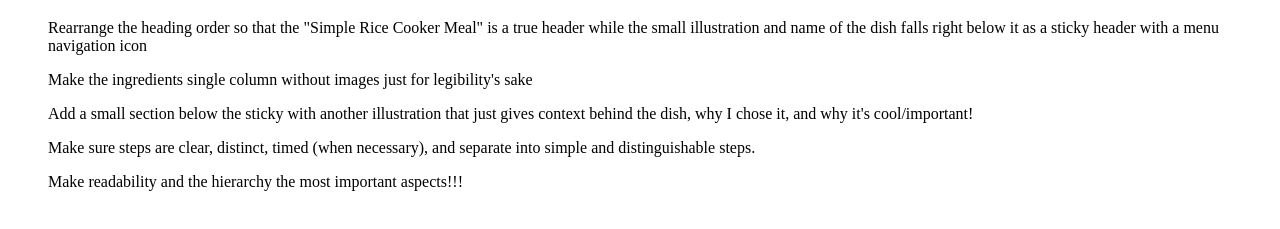
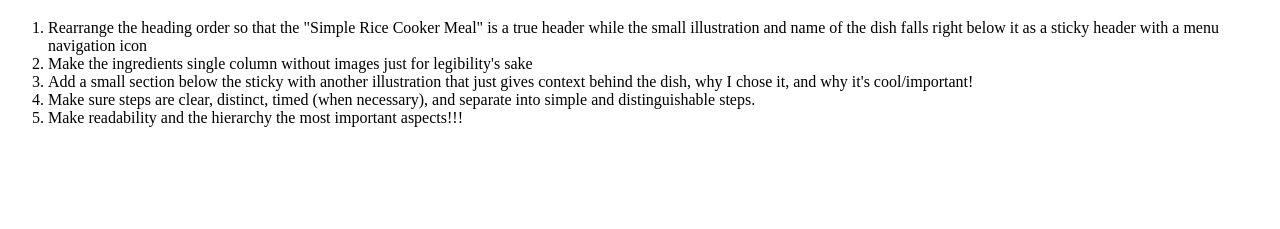
Before and after one commit to kevinhe97/iffall2018, a plain HTML site: page recipe-wireframe/feedback-notes.html in a window 1280 px wide. Shown: the part 61-290 px from the top of the page. Drawn offline with Linux system fonts and the light colour scheme.

Commit message:
Add files via upload

```diff
--- a/recipe-wireframe/feedback-notes.html
+++ b/recipe-wireframe/feedback-notes.html
@@ -7,11 +7,13 @@
 
 <h1>Feedback Notes - Kevin He</h1>
 
-<ol>Rearrange the heading order so that the "Simple Rice Cooker Meal" is a true header while the small illustration and name of the dish falls right below it as a sticky header with a menu navigation icon</ol>
-<ol>Make the ingredients single column without images just for legibility's sake</ol>
-<ol>Add a small section below the sticky with another illustration that just gives context behind the dish, why I chose it, and why it's cool/important!</ol>
-<ol>Make sure steps are clear, distinct, timed (when necessary), and separate into simple and distinguishable steps.</ol>
-<ol>Make readability and the hierarchy the most important aspects!!!</ol>
+<ol>
+<li>Rearrange the heading order so that the "Simple Rice Cooker Meal" is a true header while the small illustration and name of the dish falls right below it as a sticky header with a menu navigation icon</li>
+<li>Make the ingredients single column without images just for legibility's sake</li>
+<li>Add a small section below the sticky with another illustration that just gives context behind the dish, why I chose it, and why it's cool/important!</li>
+<li>Make sure steps are clear, distinct, timed (when necessary), and separate into simple and distinguishable steps.</li>
+<li>Make readability and the hierarchy the most important aspects!!!</li>
+</ol>
 
 </body>
 </html>
```
